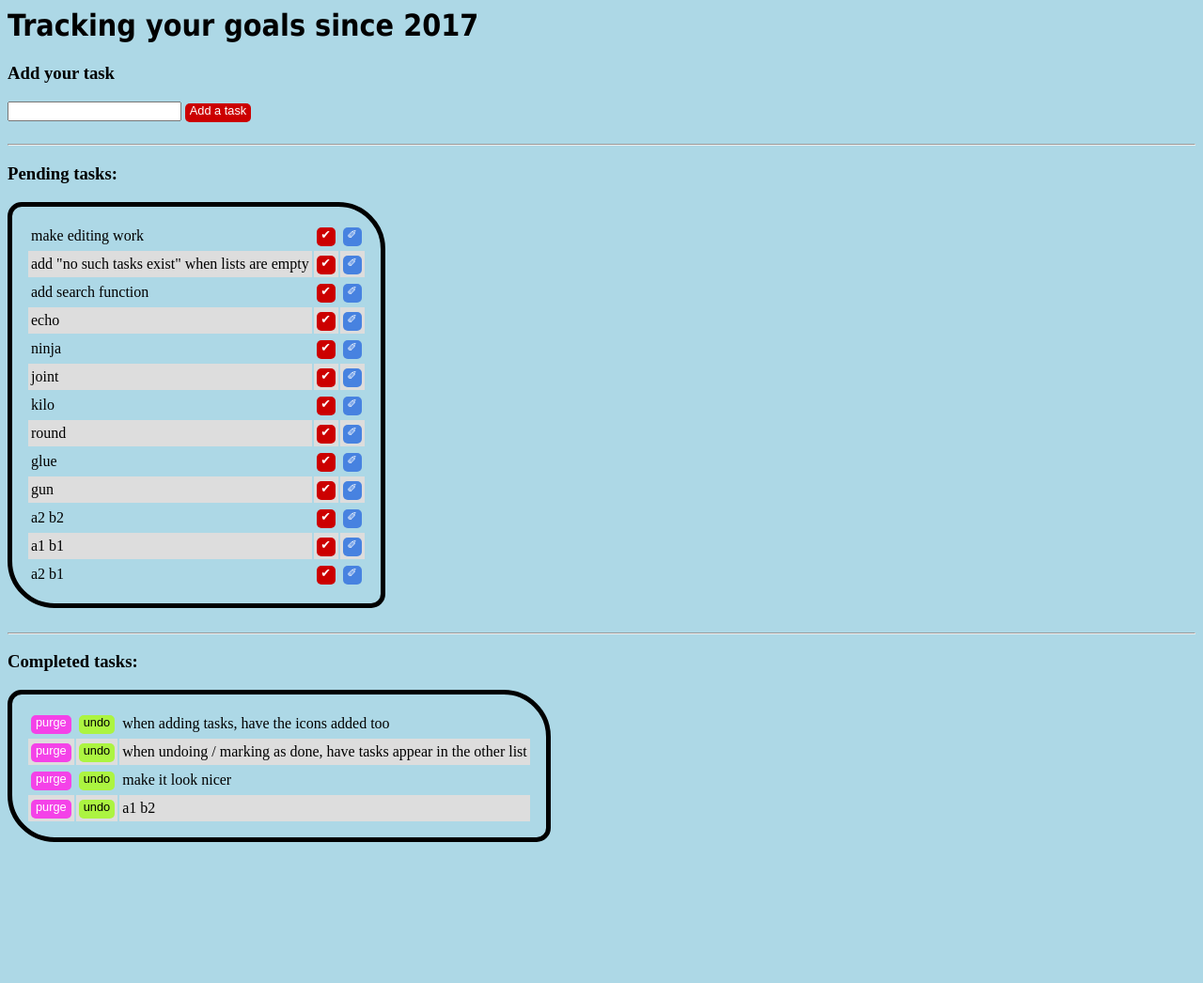
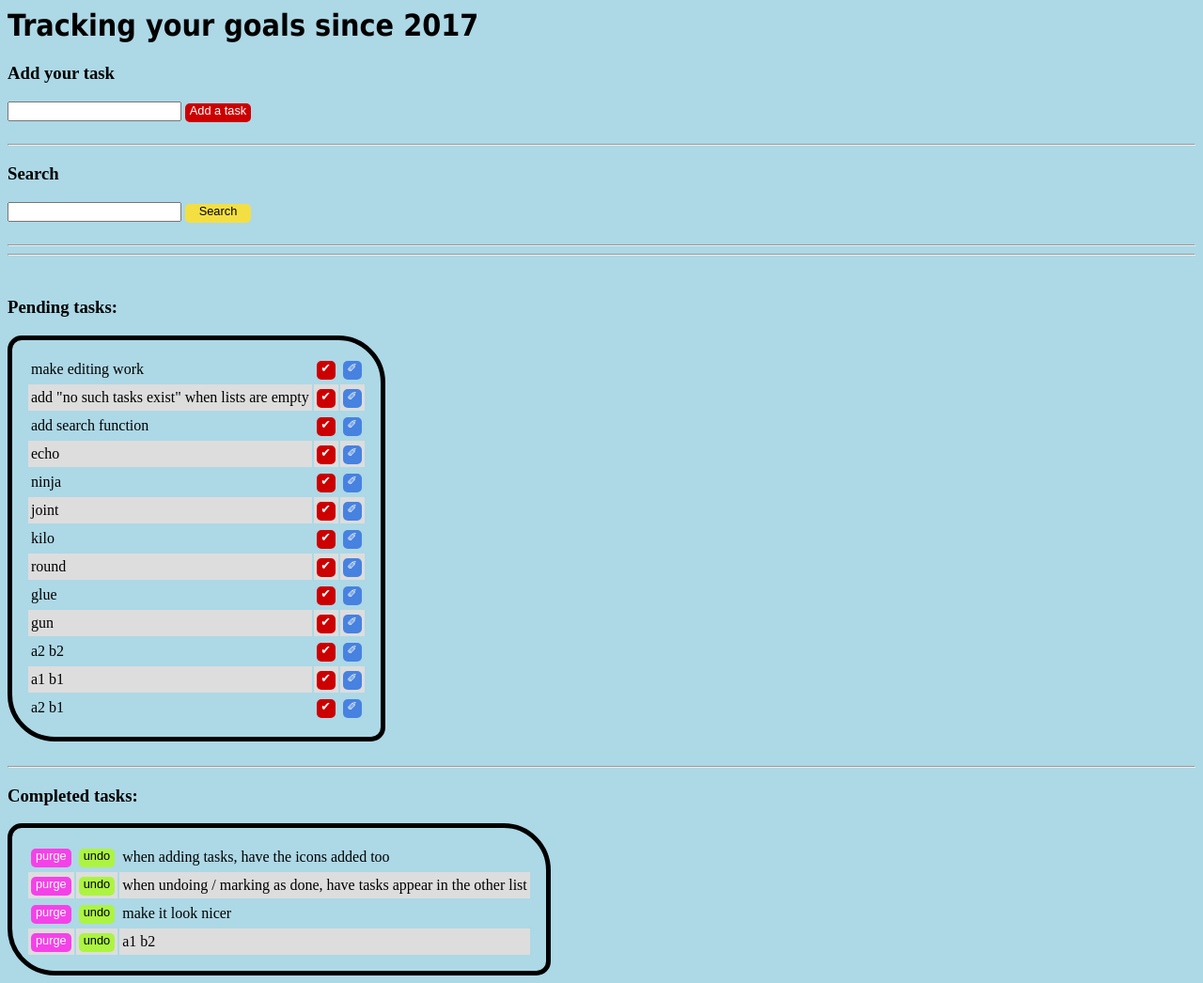
Before and after one commit to AniaMakes/todolist-jquery, a Django app: page /jquerytodolist/ in a window 1280 px wide. Shown: the whole page at 94% size. Before the commit the page ends 896 px from the top, so only its background shows below. Run offline with Django 3.2, Linux system fonts and the light colour scheme; data comes from the database, SQL or seed files in the repository; both versions use the stored data as it was after the commit; some libraries are stand-ins or nearby versions.

Commit message:
End of day commit - search is partly functional. A lot of repetitions throughout the code, but this will be looked at once everything works as intended.

```diff
--- a/mysite/jquerytodolist/static/jquerytodolist/script.js
+++ b/mysite/jquerytodolist/static/jquerytodolist/script.js
@@ -37,6 +37,8 @@ $.ajaxSetup({
     }
   }
 });
+
+// ADDING TASKS -------------------------------------------------------
 
 // clicking Add a Task adds a task - at the moment assumed not maintained - will
 // be once Enter works fully
@@ -103,6 +105,100 @@ $(document).ready(function() {
   });
 });
 
+// SEARCHING BOX ------------------------------------------------------
+
+// pressing ENTER in the search box
+$(document).ready(function() {
+  $('#searchTaskBox').keypress(function(event) {
+    console.log(event);
+    if (event.keyCode == 13) {
+      var toSearch = $('input[name=searchText]').val();
+      event.preventDefault();
+
+      // sends POST request to search task
+      console.log({
+        search_tasks : $("input[name=searchText]").val()
+        //  console.log(submit_task);
+      });
+
+      $.ajax({
+        url : "",
+        method : "POST",
+        data : {search_tasks : $("input[name=searchText]").val()},
+        success : function(searchResult) {
+            console.log(searchResult);
+            console.log(searchResult.length);
+
+
+// in index.http have two invisible tables - one for pending, the other for completed. The code will go through the objects that have been returned and place them in both tables. They will also remain in the original tables. If a task is completed / purged / undone, the code will change the line among two search tables AND the pending / completed tables.
+
+            if (searchResult.length !== 0){
+                for (i=0; i<searchResult.length; i++){
+                    console.log(searchResult[i]);
+                    if (!searchResult[i].completed){
+                        console.log("It's all true");
+                        $(".search_pending_todos")[0].style.display = "block";
+                        console.log (i);
+
+                        var taskID = searchResult[i].id;
+                        console.log(taskID);
+                        var $item =
+                            $("<tr id='task" + taskID + "'><td>" + searchResult[i].task_text +
+                              "</td><td><div class= completeTask id='completeTask" +
+                              taskID + " ' name=complete_task_" +
+                              taskID + "> &#10004;</div>" +
+                              "</td>" +
+                              "<td>" +
+                              "<div class=editTask id='editTask" + taskID +
+                              " ' name=edit_task_" + taskID +
+                              ">&#10000;</div>" +
+                              "</td>" +
+                              "</tr>");
+                        $(".search_pending_todos").append($item);
+                        $("#addTaskBox").val("");
+
+                        $item.find('.completeTask').click(markAsDoneAction);
+
+                    }
+                    //this doesn't work because views is currently sending only current tasks!
+
+                    else{
+                        console.log("boo");
+                        $(".search_completed_todos")[0].style.display = "block";
+                        $(".search_pending_todos")[0].style.display = "block";
+                        console.log (i);
+
+                        var taskID2 = searchResult[i].id;
+                        console.log(taskID2);
+                        var $item2 =
+                            $("<tr id='task" + taskID2 + "'><td>" + searchResult[i].task_text +
+                              "</td><td><div class= completeTask id='completeTask" +
+                              taskID2 + " ' name=complete_task_" +
+                              taskID2 + "> &#10004;</div>" +
+                              "</td>" +
+                              "<td>" +
+                              "<div class=editTask id='editTask" + taskID2 +
+                              " ' name=edit_task_" + taskID2 +
+                              ">&#10000;</div>" +
+                              "</td>" +
+                              "</tr>");
+                        $(".search_pending_todos").append($item2);
+                        $("#addTaskBox").val("");
+
+                        $item2.find('.completeTask').click(markAsDoneAction);
+                    }
+                }
+            }
+            else {
+                $(".noMatchingTasks")[0].style.display =
+                    "block";
+            }
+        }
+      });
+    }
+  });
+});
+
 // MARKING TASKS AS COMPLETED ---------------------------------------
 
 var markAsDoneAction = function() {
@@ -146,8 +242,8 @@ var markAsDoneAction = function() {
 
         $(".todos").find('#' + idToComplete).remove();
 
-        // I have added deleteSubmission and undoComplete, so we need functions
-        // to make those buttons functional immediately
+        // I have added deleteSubmission and undoComplete, so we need
+        // functions to make those buttons functional immediately
         $item.find('.undoCompleteTask').click(undoDone);
         $item.find('.deleteSubmission').click(markedAsPurged);
 
@@ -182,8 +278,8 @@ var undoDone = function() {
       method : "POST",
       data : {"taskNameFetching" : undoCompleteID},
       success : function(taskNameFetched) {
-        // this needs to build a row for the table and update buttons created
-        // and delete the current rown in the completed tasks table
+        // this needs to build a row for the table and update buttons
+        // created and delete the current rown in the completed tasks table
 
         // creates row in pending (duplicate of code in creating a brand new
         // task)
@@ -207,7 +303,6 @@ var undoDone = function() {
         $(".completedtodos").find('[data-id="' + toComplete + '"]').remove();
 
         if ($(".completedtodos")[0].rows.length === 0)
-          ;
         {
           $(".completedtodos")[0].style.display = "none";
           document.getElementById("headingMakeCompletedVisible").style.display =
@@ -240,7 +335,6 @@ var markedAsPurged = function() {
   $.post("/jquerytodolist/", {"undocompleteIDnr" : deleteSubmissionID});
 
   if ($(".completedtodos")[0].rows.length === 0)
-    ;
   {
     $(".completedtodos")[0].style.display = "none";
     document.getElementById("headingMakeCompletedVisible").style.display =
--- a/mysite/jquerytodolist/static/jquerytodolist/style.css
+++ b/mysite/jquerytodolist/static/jquerytodolist/style.css
@@ -11,6 +11,20 @@ body {
 	font-family: arial;
 	font-size: 80%;
 	color: #ffffff;
+	border-radius: 5px;
+	text-align: center;
+	vertical-align: top;
+	margin-top: 2px;
+}
+
+#search {
+	display: inline-block;
+	height: 20px;
+	width: 70px;
+	background-color: #f4df42;
+	font-family: arial;
+	font-size: 80%;
+	color: #000000;
 	border-radius: 5px;
 	text-align: center;
 	vertical-align: top;
--- a/mysite/jquerytodolist/templates/jquerytodolist/index.html
+++ b/mysite/jquerytodolist/templates/jquerytodolist/index.html
@@ -18,6 +18,7 @@
 <body>
 	<h1 id='h1'>Tracking your goals since 2017</h1>
 
+	<!-- Creates a input todo box -->
 	<h3>Add your task</h3>
 	<!-- creates a text input box to collect new tasks -->
 	<form name="todosinput">
@@ -29,6 +30,56 @@
 
 	<br />
 	<hr />
+
+	<!-- Creates a search box -->
+	<h3>Search</h3>
+	<!-- creates a text input box to collect new tasks -->
+	<form name="searchinput">
+		<input id="searchTaskBox" type="text" name="searchText" />
+	</form>
+
+
+	<!-- creates a button to submit search -->
+	<div id="search">Search</div>
+
+	<br />
+	<hr />
+
+	<h3 class="noMatchingTasks" style="display:none; color:#7700ff">No matching tasks found </h3>
+
+	<table class="search_pending_todos" style="display:none">
+		<!-- {% for task in waiting_todos %}
+		<tr id=task{{task.id}}>
+			<td> {{task.task_text}} </td>
+			<td>
+				<div class=completeTask name=complete_task_{{task.id}}>&#10004;</div>
+			</td>
+			<td>
+				<div class=editTask name=edit_task_{{task.id}}>&#10000;</div>
+			</td>
+		</tr>
+		{% endfor %} -->
+	</table>
+
+	<table class="search_completed_todos" style="display:none">
+		<!-- {% for task in tasks_done %}
+		<tr data-id="{{task.id}}">
+			<td>
+				<div class="deleteSubmission" name="delete_submission_{{task.id}}">purge</div>
+			</td>
+			<td>
+				<div class="undoCompleteTask" name="undo_complete_{{task.id}}">undo</div>
+			</td>
+			<td>
+				{{task.task_text}}
+			</td>
+		</tr>
+		{% endfor %} -->
+	</table>
+
+<hr />
+<br />
+
 	<h3>Pending tasks:</h3>
 
 	<!-- creates a table of tasks which are not completed -->
@@ -39,11 +90,10 @@
 		<tr id=task{{task.id}}>
 			<td> {{task.task_text}} </td>
 			<td>
-				<div class=completeTask  name=complete_task_{{task.id}}>&#10004;</div>
+				<div class=completeTask name=complete_task_{{task.id}}>&#10004;</div>
 			</td>
 			<td>
-				<div class=editTask
-				 name=edit_task_{{task.id}}>&#10000;</div>
+				<div class=editTask name=edit_task_{{task.id}}>&#10000;</div>
 			</td>
 		</tr>
 		{% endfor %}
@@ -51,19 +101,17 @@
 
 	{% else %}
 
-				<h3 class="noSuchTasks">No such tasks exist</h3>
-			{% endif %}
+	<h3 class="noSuchTasks">No such tasks exist</h3> {% endif %}
 
 	<!-- creates a template table of tasks which are not completed -->
 	<table class="hidden">
 		<tr class="templatePendingTask">
 			<td> {{task.task_text}} </td>
 			<td>
-				<div class=completeTask  name=complete_task_{{task.id}}>&#10004;</div>
+				<div class=completeTask name=complete_task_{{task.id}}>&#10004;</div>
 			</td>
 			<td>
-				<div class=editTask
-				name=edit_task_{{task.id}}>&#10000;</div>
+				<div class=editTask name=edit_task_{{task.id}}>&#10000;</div>
 			</td>
 		</tr>
 	</table>
@@ -82,7 +130,7 @@
 				<div class="deleteSubmission" name="delete_submission_{{task.id}}">purge</div>
 			</td>
 			<td>
-					<div class="undoCompleteTask"  name="undo_complete_{{task.id}}">undo</div>
+				<div class="undoCompleteTask" name="undo_complete_{{task.id}}">undo</div>
 			</td>
 			<td>
 				{{task.task_text}}
@@ -90,11 +138,9 @@
 		</tr>
 		{% endfor %}
 	</table>
-		<h3 class="noSuchTasks" id="headingMakeCompletedVisible" style="display:none">No such tasks exist</h3>
-	{% else %}
+	<h3 class="noSuchTasks" id="headingMakeCompletedVisible" style="display:none">No such tasks exist</h3> {% else %}
 	<table class="completedtodos" style="display:none"></table>
-		<h3 class="noSuchTasks" id="headingMakeCompletedVisible">No such tasks exist</h3>
-	{% endif %}
+	<h3 class="noSuchTasks" id="headingMakeCompletedVisible">No such tasks exist</h3> {% endif %}
 
 	<!-- template for the table of tasks which are completed -->
 	<table class="hidden">
--- a/mysite/jquerytodolist/views.py
+++ b/mysite/jquerytodolist/views.py
@@ -1,5 +1,10 @@
+import json
+import pickle
+from json import JSONDecoder, JSONEncoder, dumps, loads
+
 from django import forms
-from django.http import HttpResponse
+from django.core.serializers.json import DjangoJSONEncoder
+from django.http import HttpResponse, JsonResponse
 from django.shortcuts import redirect, render
 from django.template import loader
 from django.urls import reverse
@@ -13,7 +18,7 @@ def index(request):
     todo_list = Task.objects.all()
     waiting_todos = todo_list.filter(completed=False)
     tasks_done = todo_list.filter(completed=True)
-    print (tasks_done)
+    print(tasks_done)
     past_search_term = ""
     task_to_be_edited_text = ""
     lastIDinDatabase = ""
@@ -76,15 +81,33 @@ def index(request):
                 Task.objects.filter(id=id_to_save).update(task_text=content)
 
         if (item_name.startswith("search_tasks")):
-            content = (request.POST['text_field_search'])
+            content = (request.POST['search_tasks'])
             past_search_term = content
             if content != "":
                 print(content)
                 print(Task.objects.filter(task_text__icontains=content))
+                print (1)
                 waiting_todos = todo_list.filter(
                     task_text__icontains=content, completed=False)
                 tasks_done = todo_list.filter(
                     task_text__icontains=content, completed=True)
+                print (2)
+
+                output_list=[]
+                for task in waiting_todos:
+                    dict_of_task = {"id": task.id, "task_text": task.task_text , "completed" : task.completed}
+                    output_list.append(dict_of_task)
+
+                print (output_list)
+
+                json_data = json.dumps(output_list)
+
+                print (json_data)
+                # myJSON = JSON.stringify(output_list);
+                #
+                # print (myJSON)
+
+                return JsonResponse(output_list, safe=False)
 
         if (item_name.startswith(edit_prefix)):
             task_id_str = item_name[len(edit_prefix):]
```
Also changed, not shown: mysite/db.sqlite3. Lines whose indentation alone changed are shown as unchanged.
